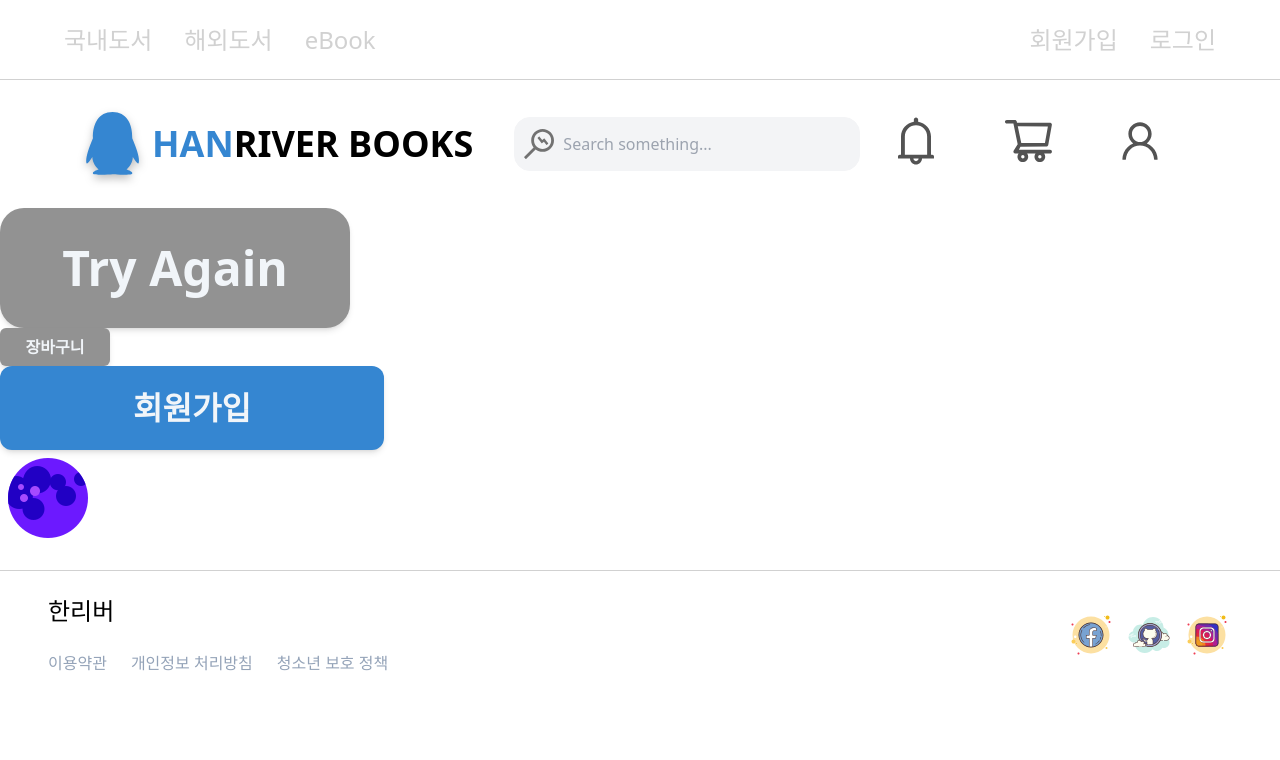
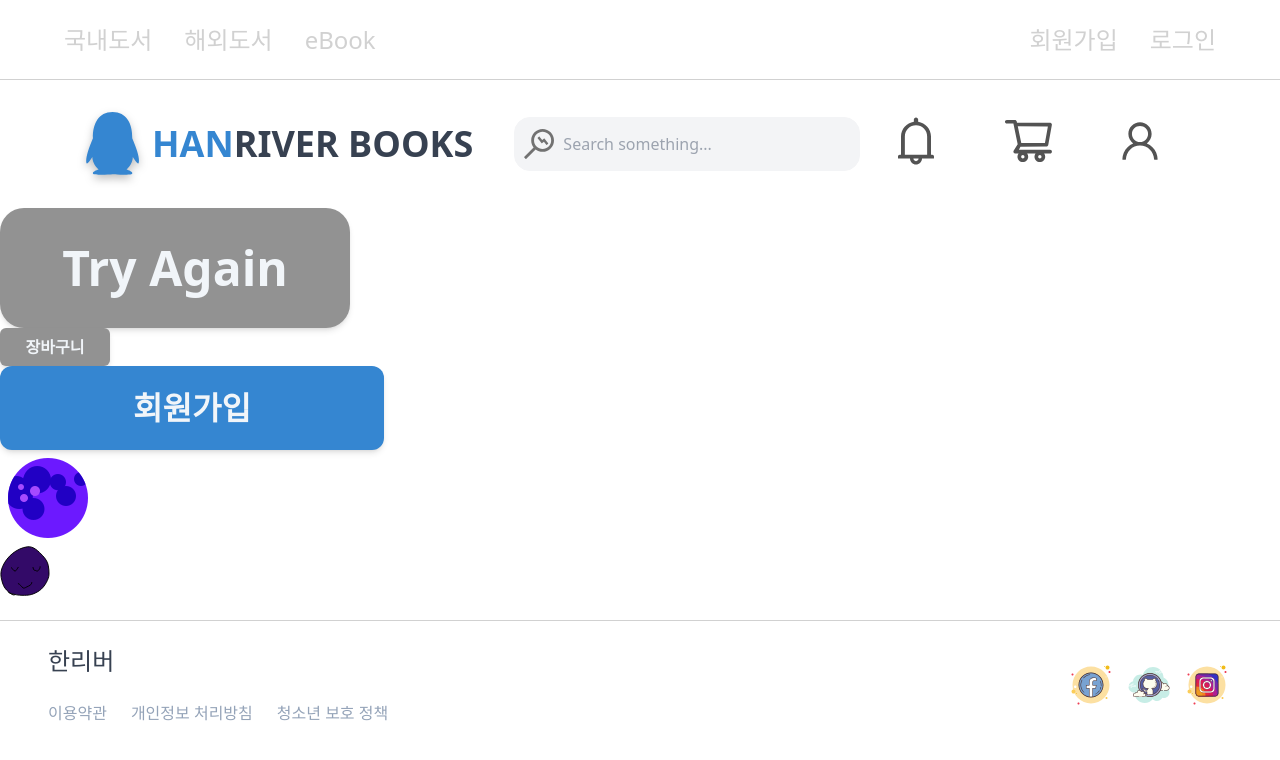
Before and after one commit to HanriverProject/frontend, a Next.js app in the folder client/: page / in a window 1280 px wide. Shown: the top 760 px of the page. Built offline with nearby package versions, Linux system fonts and the light colour scheme.

Commit message:
[CREATE]Darkmodelogic

```diff
--- a/client/src/app/layout.tsx
+++ b/client/src/app/layout.tsx
@@ -3,6 +3,7 @@
 // const inter = Inter({ subsets: ['latin'] })
 import Footer from '@/components/layouts/Footer';
 import Header from '@/components/layouts/Header';
+import Providers from '@/components/layouts/Providers';
 import '@/styles/globals.css';
 
 export const metadata = {
@@ -18,9 +19,11 @@
   return (
     <html lang="en">
       <body>
-        <Header />
-        {children}
-        <Footer />
+        <Providers>
+          <Header />
+          {children}
+          <Footer />
+        </Providers>
       </body>
     </html>
   );
--- a/client/src/app/page.tsx
+++ b/client/src/app/page.tsx
@@ -1,5 +1,6 @@
 import Button from '@/components/ui/Button';
 import MoonIcon from '@/assets/icons/MoonIcon';
+import DarkmodeToggleBtn from '@/components/DarkmodeToggleBtn';
 
 export default function Home() {
   return (
@@ -10,6 +11,7 @@
       <Button>
         <MoonIcon />
       </Button>
+      <DarkmodeToggleBtn />
     </main>
   );
 }
--- a/client/src/components/DarkmodeToggleBtn.tsx
+++ b/client/src/components/DarkmodeToggleBtn.tsx
@@ -1,9 +1,42 @@
-import { FC } from 'react';
+'use client';
+import { FC, useEffect, useState } from 'react';
+import { useTheme } from 'next-themes';
+import { IconSize } from '@/constants/FooterConstants';
+
+import Image from 'next/image';
+import Button from './ui/Button';
+import SunIcon from '@/assets/icons/SunIcon.svg';
+import MoonIcon from '@/assets/icons/MoonIcon.svg';
 
 interface DarkmodeToggleBtnProps {}
 
 const DarkmodeToggleBtn: FC<DarkmodeToggleBtnProps> = ({}) => {
-  return <div>DarkmodeToggleBtn</div>;
+  const { setTheme, theme, systemTheme } = useTheme();
+  const [mounted, setMounted] = useState(false);
+
+  useEffect(() => setMounted(true), []);
+
+  return (
+    <Button>
+      {mounted && theme === 'dark' ? (
+        <Image
+          src={SunIcon}
+          alt={'change to light mode button'}
+          width={IconSize}
+          height={IconSize}
+          onClick={() => setTheme('light')}
+        />
+      ) : (
+        <Image
+          src={MoonIcon}
+          alt={'change to dark mode button'}
+          width={IconSize}
+          height={IconSize}
+          onClick={() => setTheme('dark')}
+        />
+      )}
+    </Button>
+  );
 };
 
 export default DarkmodeToggleBtn;
--- a/client/src/components/layouts/Footer.tsx
+++ b/client/src/components/layouts/Footer.tsx
@@ -1,9 +1,11 @@
 import Link from 'next/link';
 import { FC } from 'react';
 import { FooterIcon, IconSize } from '@/constants/FooterConstants';
+import Button from '../ui/Button';
 import Image from 'next/image';
 
 interface FooterProps {}
+// 아이콘 버튼들 배열화해서 Map으로 관리할지 지금상태 유지할지 고민
 
 const Footer: FC<FooterProps> = ({}) => {
   return (
@@ -18,6 +20,7 @@
           </div>
         </div>
         <figure className=" flex gap-2 md:mt-0 mt-4">
+          <Button>
             <a href="https://www.facebook.com/" target="_blank">
               <Image
                 src={FooterIcon.FaceBookIcon}
@@ -26,6 +29,8 @@
                 height={IconSize}
               />
             </a>
+          </Button>
+          <Button>
             <a
               href="https://github.com/orgs/HanriverProject/repositories"
               target="_blank"
@@ -37,6 +42,8 @@
                 height={IconSize}
               />
             </a>
+          </Button>
+          <Button>
             <a href="https://www.instagram.com/" target="_blank">
               <Image
                 src={FooterIcon.InstaGramIcon}
@@ -45,6 +52,7 @@
                 height={IconSize}
               />
             </a>
+          </Button>
         </figure>
       </div>
     </footer>
--- a/client/src/components/layouts/Providers.tsx
+++ b/client/src/components/layouts/Providers.tsx
@@ -1,10 +1,19 @@
+'use client';
 import { FC } from 'react';
 import { ThemeProvider } from 'next-themes';
 
-interface ProvidersProps {}
+interface ProvidersProps {
+  children: React.ReactNode;
+}
 
-const Providers: FC<ProvidersProps> = ({}) => {
-  return <div>Providers</div>;
+const Providers: FC<ProvidersProps> = ({ children }: ProvidersProps) => {
+  return (
+    <ThemeProvider attribute="class" defaultTheme="system" enableSystem>
+      <div className=" min-h-screen select-none text-gray-700 transition-colors duration-300 dark:bg-slate-deepdark dark:text-gray-200">
+        {children}
+      </div>
+    </ThemeProvider>
+  );
 };
 
 export default Providers;
```
Also changed, not shown: client/src/assets/icons/MoonIcon.svg (added), client/src/assets/icons/SunIcon.svg (added). Lines whose indentation alone changed are shown as unchanged.
